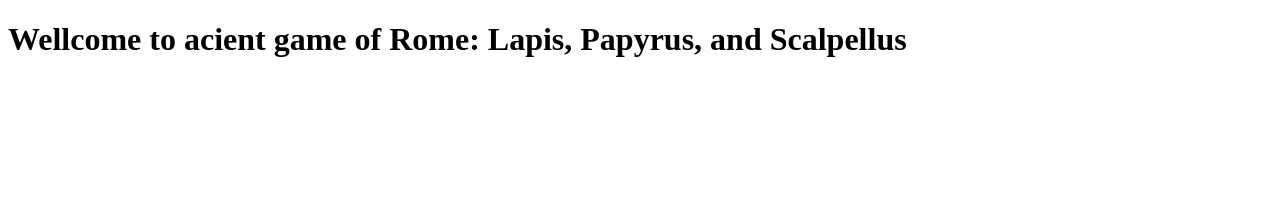
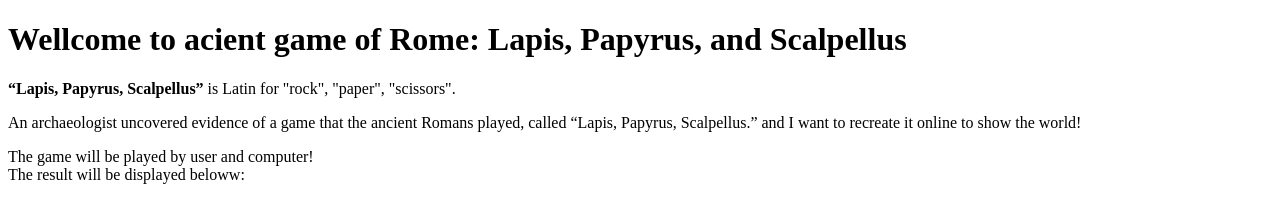
Before and after one commit to vinhnghiemcr/Lapis-Papyrus-Scalpellus, a plain HTML site: page index.html in a window 1280 px wide. Drawn offline with Linux system fonts and the light colour scheme.

Commit message:
Display the information about the ancient game on the webpage

```diff
--- a/index.html
+++ b/index.html
@@ -8,6 +8,8 @@
 </head>
 <body>
   <h1>Wellcome to acient game of Rome: Lapis, Papyrus, and Scalpellus</h1>
-
+  <p><strong>“Lapis, Papyrus, Scalpellus”</strong> is Latin for "rock", "paper", "scissors".</p>
+  <p>An archaeologist  uncovered evidence of a game that the ancient Romans played, called “Lapis, Papyrus, Scalpellus.” and I  want to recreate it online to show the world!</p>
+  <p>The game will be played by user and computer!<br />The result will be displayed beloww:</p>
 </body>
 </html>
```
